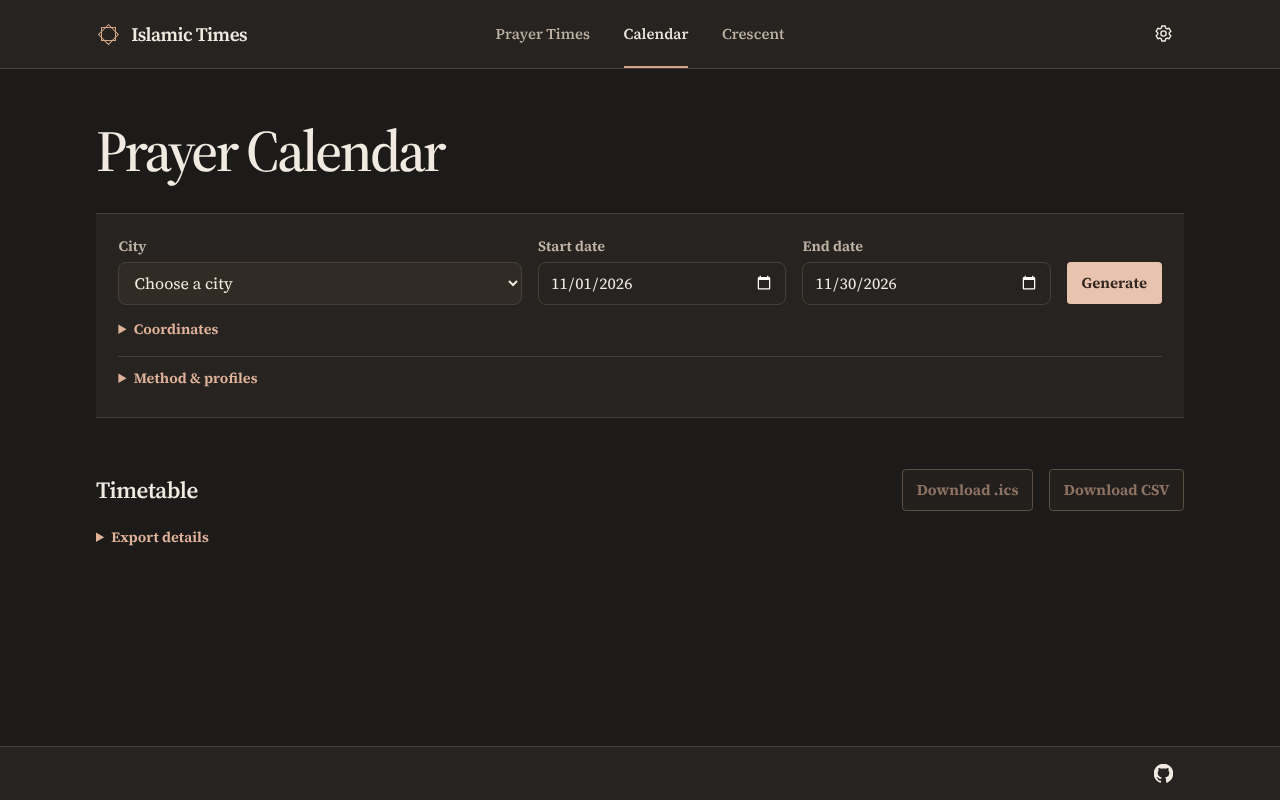
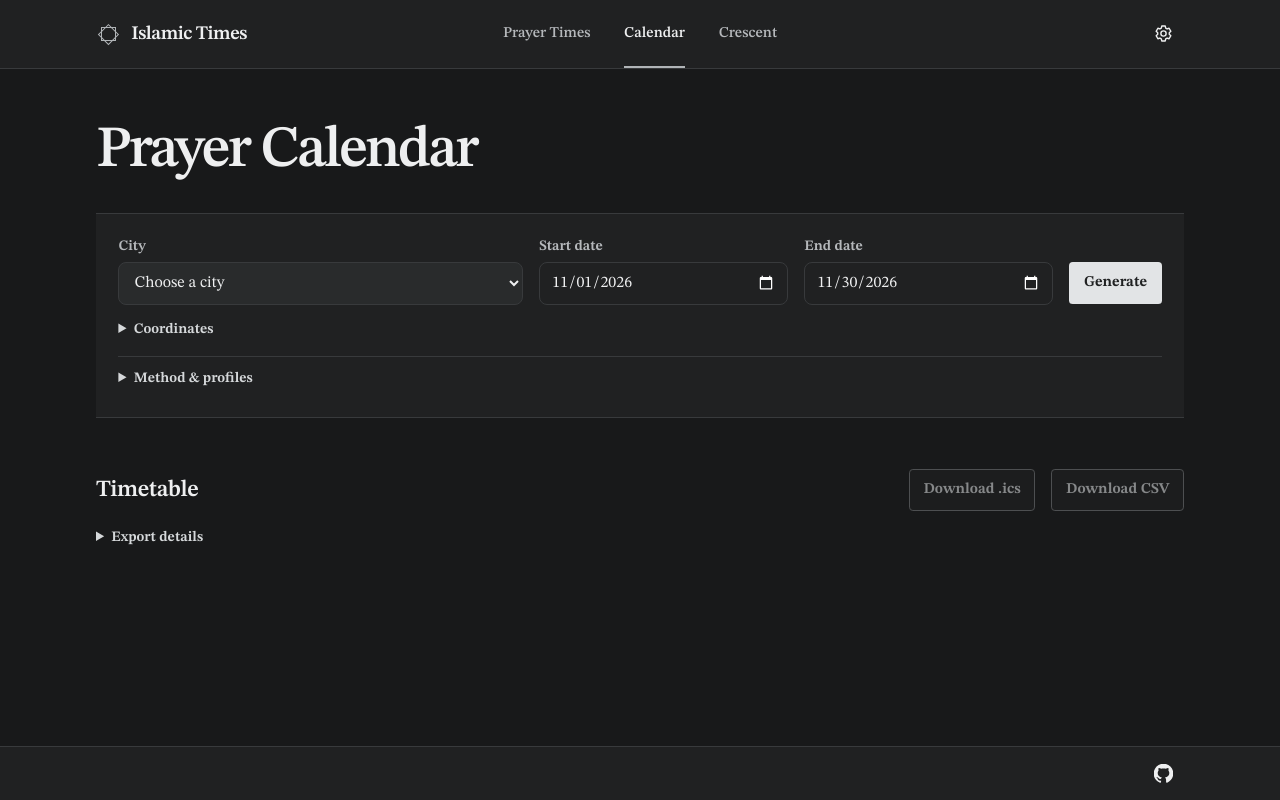
Before and after one commit to hassantahan/islamictimes-org, a Flask app: page /calendar in a window 1280 px wide. Run offline with Flask 2, Linux system fonts and the light colour scheme.

Commit message:
Show active fadilah and keep the location map visible

```diff
--- a/static/css/site.css
+++ b/static/css/site.css
@@ -1,29 +1,29 @@
 @font-face {
-  font-family: "Source Serif 4";
-  src: url("../fonts/SourceSerif4.woff2") format("woff2");
+  font-family: "STIX Two Text";
+  src: url("../fonts/STIXTwoText.woff2") format("woff2");
   font-style: normal;
-  font-weight: 200 900;
+  font-weight: 400 700;
   font-display: swap;
 }
 
 :root {
   color-scheme: dark;
-  font: 1rem/1.48 "Source Serif 4", Georgia, serif;
-  --paper: light-dark(#faf8f4, #1d1b19);
-  --surface: light-dark(#fffdf9, #262320);
-  --ink: light-dark(#2c2822, #f0eae1);
-  --muted: light-dark(#655b50, #bfb3a5);
-  --line: light-dark(#e2dacd, #484038);
-  --control: light-dark(#9d8d7d, #877664);
-  --current: light-dark(#f4ebe2, #392d27);
-  --field-fill: light-dark(#f4f0ea, #302b25);
-  --link: light-dark(#79513f, #e0b29a);
-  --action: light-dark(#644737, #e8c4ae);
-  --on-action: light-dark(#fffdf9, #33261f);
-  --band: light-dark(#eee7dc, #312b25);
-  --brass: light-dark(#935b41, #d4a78a);
-  --warm-surface: light-dark(#f2e9dc, #423529);
-  --warm-ink: light-dark(#63462f, #f0d4b3);
+  font: 1rem/1.48 "STIX Two Text", Georgia, serif;
+  --paper: light-dark(#f6f6f6, #18191a);
+  --surface: light-dark(#fff, #202122);
+  --ink: light-dark(#222426, #eeeff0);
+  --muted: light-dark(#5b5e61, #b5b8bb);
+  --line: light-dark(#dcddde, #383a3c);
+  --control: light-dark(#898c8f, #747779);
+  --current: light-dark(#eceeef, #2f3133);
+  --field-fill: light-dark(#f2f3f3, #292b2c);
+  --link: light-dark(#41474a, #d5d8da);
+  --action: light-dark(#35383a, #e2e4e6);
+  --on-action: light-dark(#fff, #202122);
+  --band: light-dark(#e9eaeb, #26282a);
+  --fadilah-band: light-dark(#e6edf4, #232f3c);
+  --fadilah-ink: light-dark(#36526c, #b0c9e1);
+  --accent: light-dark(#676d70, #b0b4b7);
   --measure: 68rem;
   --gutter: clamp(1rem, 4vw, 2.5rem);
   --section-space: clamp(1.65rem, 4vw, 3.25rem);
@@ -56,13 +56,13 @@ h2 { font-size: clamp(1.22rem, 2.25vw, 1.45rem); line-height: 1.24; letter-spaci
 .site-header { border-bottom: 1px solid var(--line); }
 .header-inner { min-height: 4.25rem; display: grid; grid-template-columns: 1fr auto 1fr; align-items: center; gap: 1.25rem; }
 .wordmark { display: inline-flex; align-items: center; gap: .65rem; width: fit-content; text-decoration: none; white-space: nowrap; font-size: 1.2rem; font-weight: 610; letter-spacing: -.025em; }
-.brand-mark { position: relative; display: block; width: 1.55rem; aspect-ratio: 1; color: var(--brass); }
+.brand-mark { position: relative; display: block; width: 1.55rem; aspect-ratio: 1; color: var(--accent); }
 .brand-mark::before, .brand-mark::after { content: ""; position: absolute; inset: 20%; border: 1px solid currentColor; }
 .brand-mark::after { transform: rotate(45deg); }
 .site-nav { display: flex; align-self: stretch; align-items: stretch; gap: clamp(.8rem, 2.8vw, 2.1rem); font-weight: 550; font-size: .9375rem; white-space: nowrap; }
 .site-nav a { display: grid; align-items: center; padding: .5rem 0; border-block: 2px solid transparent; text-decoration: none; color: var(--muted); }
 .site-nav a:hover, .site-nav a[aria-current="page"] { color: var(--ink); }
-.site-nav a[aria-current="page"] { border-bottom-color: var(--brass); }
+.site-nav a[aria-current="page"] { border-bottom-color: var(--accent); }
 .icon-button { display: inline-grid; place-items: center; width: 2.55rem; height: 2.55rem; padding: 0; border: 0; border-radius: .5rem; background: transparent; color: var(--ink); text-decoration: none; }
 .icon-button:hover { background: var(--field-fill); }
 .settings-button { justify-self: end; }
--- a/static/js/shared/location.js
+++ b/static/js/shared/location.js
@@ -30,10 +30,6 @@ export function savedCity() {
   return Object.hasOwn(CITIES, city) ? city : "";
 }
 
-export function exampleLocation() {
-  return { ...CITIES.toronto, city: "", example: true };
-}
-
 export function rememberCity(location) {
   if (location.city) updatePreferences({ city: location.city });
 }
@@ -44,7 +40,7 @@ export function setMapLink(link, location) {
   link.hidden = false;
 }
 
-export function setupLocation(form) {
+export function setupLocation(form, defaultCity = "") {
   const city = form.querySelector("[data-city]");
   const lat = form.querySelector("[data-latitude]");
   const lon = form.querySelector("[data-longitude]");
@@ -55,7 +51,7 @@ export function setupLocation(form) {
   let fromDevice = false;
 
   for (const [key, place] of Object.entries(CITIES)) city.insertBefore(new Option(place.label, key), customOption);
-  city.value = savedCity();
+  city.value = savedCity() || defaultCity;
 
   function markCustom(deviceLocation = false) {
     city.value = "custom";
--- a/templates/_forms.html
+++ b/templates/_forms.html
@@ -1,7 +1,7 @@
-{% macro location_fields(placeholder="Choose a city", map_link=true) %}
+{% macro location_fields(placeholder="Choose a city", map_link=true, allow_blank=true) %}
   <label>City
     <select data-city>
-      <option value="">{{ placeholder }}</option>
+      {% if allow_blank %}<option value="">{{ placeholder }}</option>{% endif %}
       <option value="custom">Coordinates</option>
     </select>
   </label>
```
Also changed, not shown: other parts of static/css/site.css (+24 -15 lines), static/fonts/STIXTwoText-LICENSE.txt (renamed from static/fonts/SourceSerif4-LICENSE.md, +3 -4 lines), static/js/main.js (+52 -22 lines), templates/index.html (+23 -14 lines), README.md, static/fonts/STIXTwoText.woff2 (added), static/fonts/SourceSerif4.woff2 (deleted).
